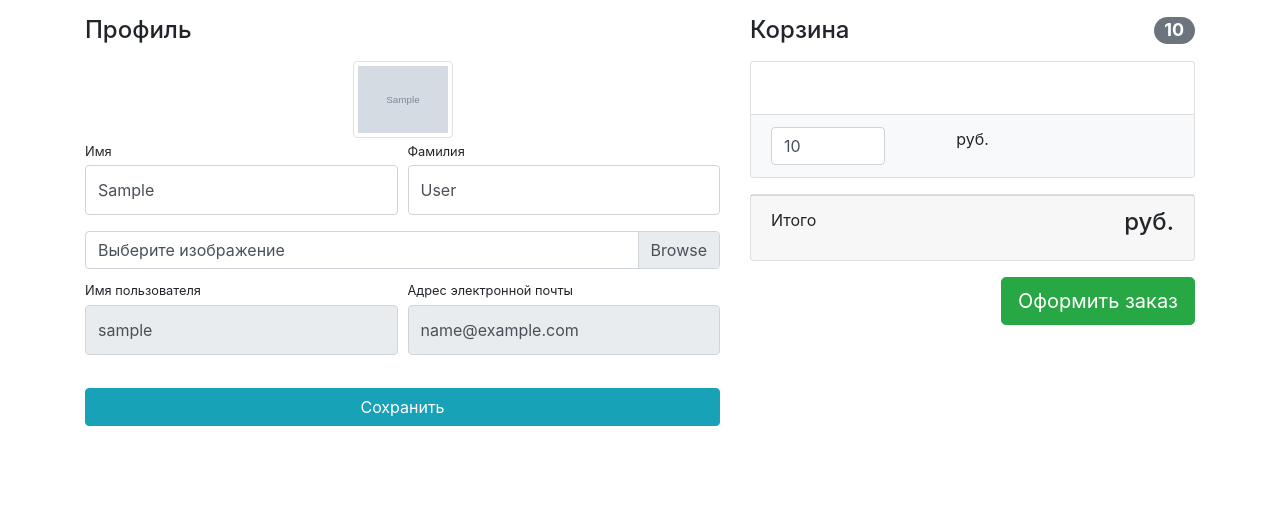
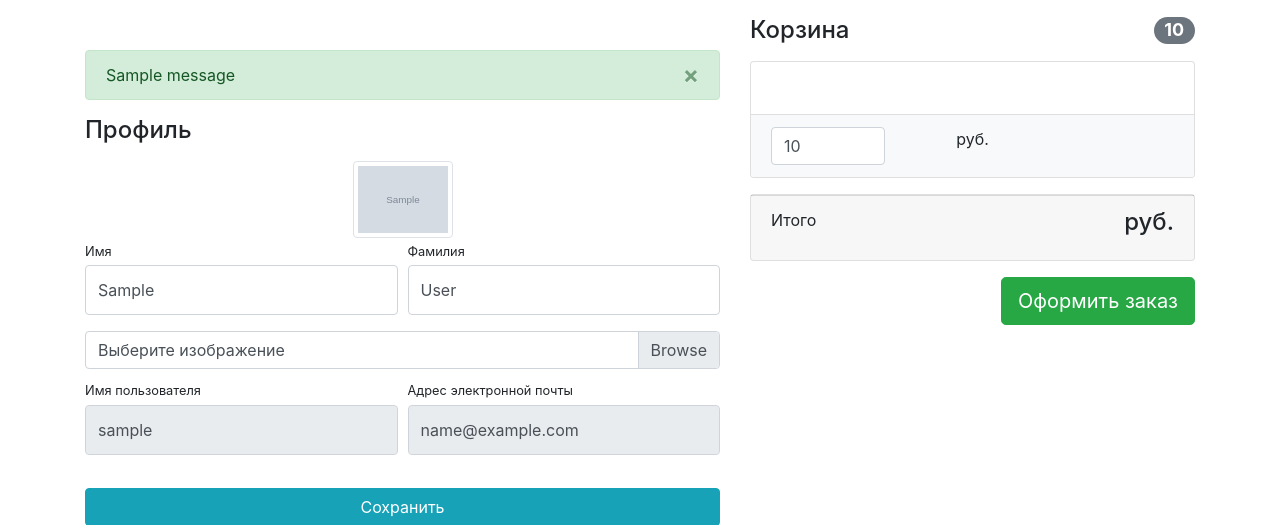
Before and after one commit to Arseny-Chistyakov/Django, a Django app: page /users/profile/ in a window 1280 px wide. Shown: the part 56-581 px from the top of the page. Run offline with Django 4.2, Linux system fonts and the light colour scheme; a user stored in the database is signed in; data comes from the database, SQL or seed files in the repository; tables that the repository leaves empty hold one stand-in row (values such as "Sample post"); grey boxes marked "Sample" are stand-in pictures; one stand-in notice (Sample message) is shown; some libraries are stand-ins or nearby versions.

Commit message:
fix messages(`bout success & errors) in profile, login, registration

```diff
--- a/users/templates/users/profile.html
+++ b/users/templates/users/profile.html
@@ -2,12 +2,29 @@
 {% load static %}
 
 {% block css %}
-    <link href="{% static 'css/profile.css' %}" rel="stylesheet"> {% endblock %}
+    <link href="{% static 'css/profile.css' %}" rel="stylesheet">
+{% endblock %}
 
 {% block content %}
     <div class="container">
         <div class="row">
             <div class="col-lg-7">
+                {% if messages or form.errors %}
+                    <div class="alert alert-dismissible fade show
+                        {% if messages %} alert-success {% else %} alert-warning {% endif %}" role="alert"
+                         style="margin-top: 50px;">
+                        {% if messages %}
+                            {% for message in messages %}
+                                {{ message }}
+                            {% endfor %}
+                        {% else %}
+                            {{ form.non_field_errors }}
+                        {% endif %}
+                        <button type="button" class="close" data-dismiss="alert" aria-label="Close">
+                            <span aria-hidden="true">&times;</span>
+                        </button>
+                    </div>
+                {% endif %}
                 <h4 class="mt-3 mb-3">Профиль</h4>
                 <div class="col-lg-12 text-center">
                     <img width="100" height="100"
--- a/users/templates/users/registration.html
+++ b/users/templates/users/registration.html
@@ -5,9 +5,10 @@
     <main>
         <div class="container">
             <div class="row justify-content-center">
+                <div class="col-lg-7">
                     {% if form.errors %}
-                    <div class="col-lg-5">
-                    <div class="alert alert-warning alert-dismissible fade show" role="alert" style="margin-top: 50px;">
+                        <div class="alert alert-warning alert-dismissible fade show" role="alert"
+                             style="margin-top: 50px;">
                             {{ form.errors }}
                             <button type="button" class="close" data-dismiss="alert" aria-label="Close">
                                 <span aria-hidden="true">&times;</span>
--- a/users/views.py
+++ b/users/views.py
@@ -51,8 +51,11 @@ def profile(request):
     if request.method == "POST":
         form = UserProfileForm(instance=user, files=request.FILES, data=request.POST)
         if form.is_valid():
+            messages.success(request, "Data has been saved ")
             form.save()
             return HttpResponseRedirect(reverse("users:profile"))
+        else:
+            print(form.errors)
     else:
         form = UserProfileForm(instance=user)
     context = {
```
Also changed, not shown: users/templates/users/login.html (+6 -5 lines). Lines whose indentation alone changed are shown as unchanged.
